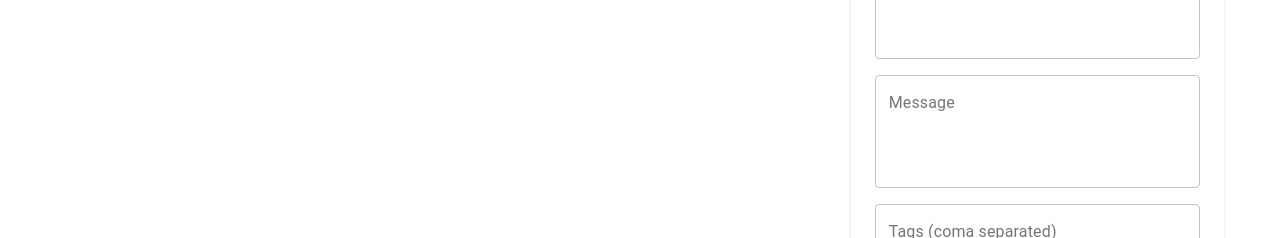
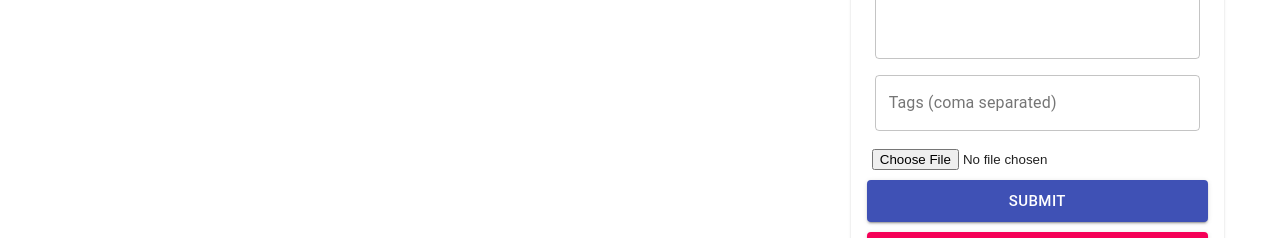
Before and after one commit to labanshiks/FootballConnect, a React (Create React App) app in the folder client/: page / in a window 1280 px wide. Shown: the part 386-624 px from the top of the page. Built offline with nearby package versions, Linux system fonts and the light colour scheme; no server answers.

Commit message:
fourth commit

```diff
--- a/client/src/components/Form/Form.js
+++ b/client/src/components/Form/Form.js
@@ -36,7 +36,6 @@ const Form = () => {
                 <TextField name="creator" variant="outlined" label="Creator" fullWidth value={postData.creator} onChange={(e) => setPostData({ ...postData, creator: e.target.value })} />
                 <TextField name="title" variant="outlined" label="Title" fullWidth value={postData.title} onChange={(e) => setPostData({ ...postData, title: e.target.value })} />
                 <TextField name="message" variant="outlined" label="Message" fullWidth multiline minRows={4} value={postData.message} onChange={(e) => setPostData({ ...postData, message: e.target.value })} />
-                <TextField name="message" variant="outlined" label="Message" fullWidth multiline rows={4} value={postData.message} onChange={(e) => setPostData({ ...postData, message: e.target.value })} />
                 <TextField name="tags" variant="outlined" label="Tags (coma separated)" fullWidth value={postData.tags} onChange={(e) => setPostData({ ...postData, tags: e.target.value.split(',') })} />
                 <div className={classes.fileInput}><FileBase type="file" multiple={false} onDone={({ base64 }) => setPostData({ ...postData, selectedFile: base64 })} /></div>
                 <Button className={classes.buttonSubmit} variant="contained" color="primary" size="large" type="submit" fullWidth>Submit</Button>
```
